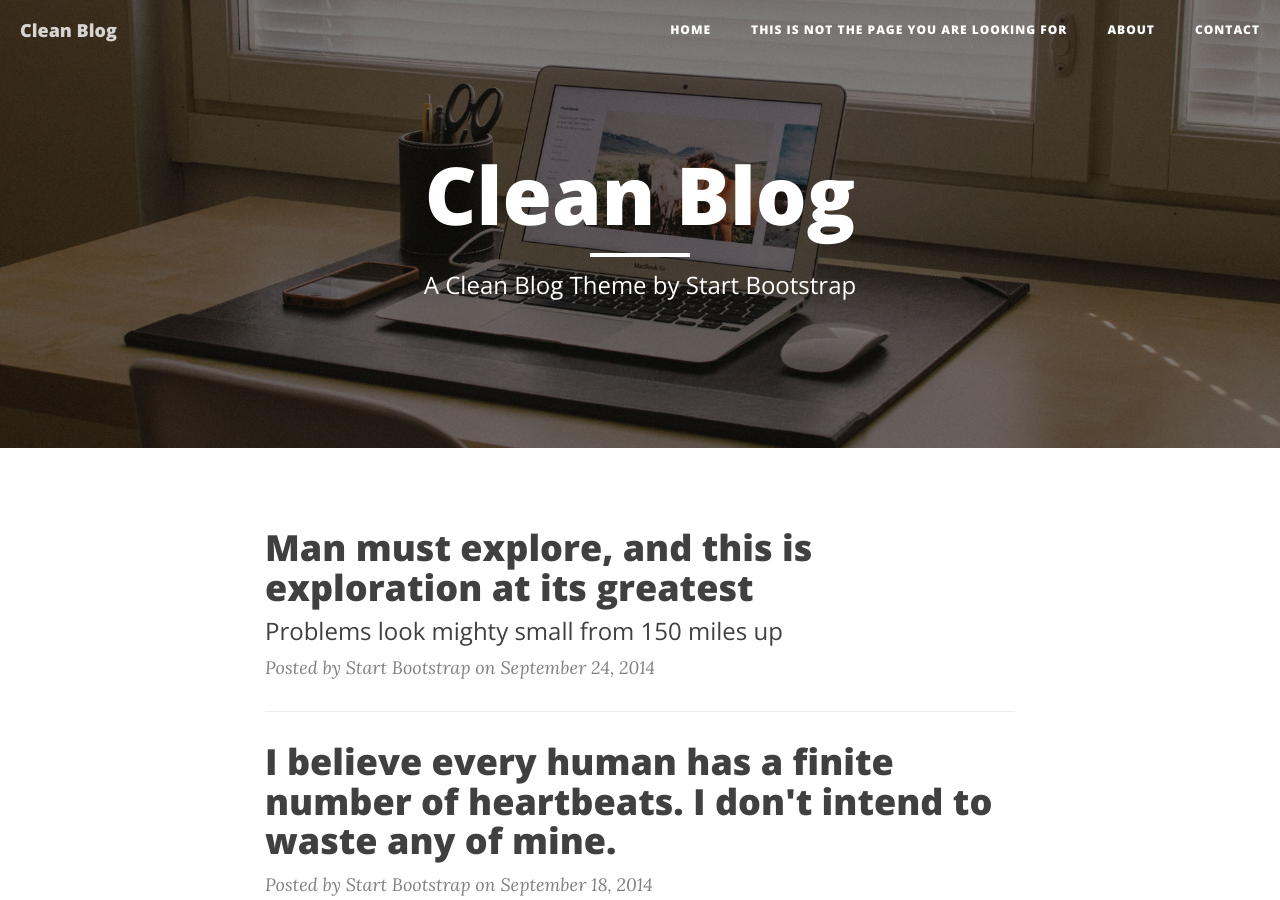
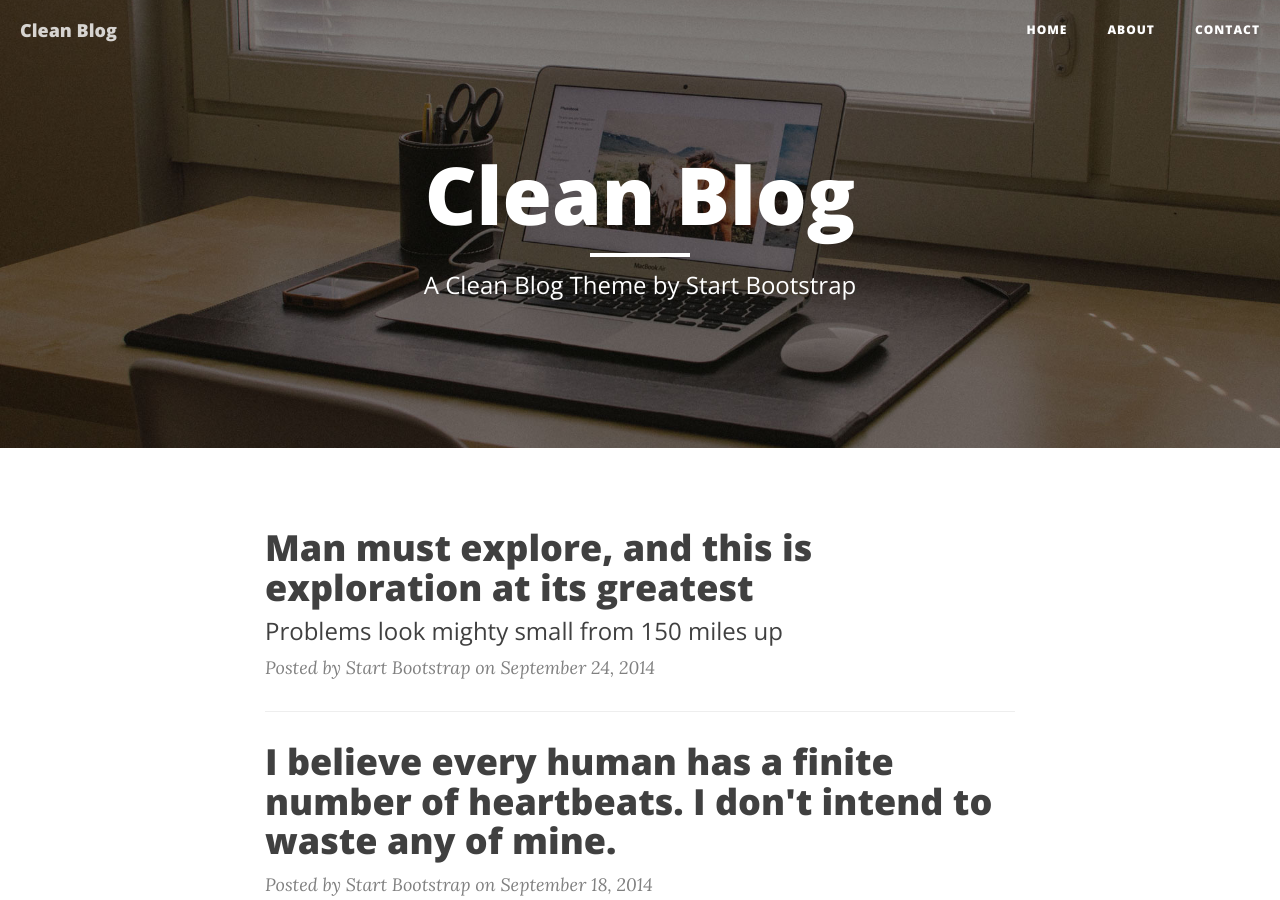
Before and after one commit to florianriche/florianriche, a Jekyll site: the page built from index.html, in a window 1280 px wide and 900 px high. Built offline with Jekyll 4.4.1, drawn with Linux system fonts in a browser that asks for light colours; nearby versions of some CDN libraries; the list of posts is cut into pages by our own code.

Commit message:
envoi 404

```diff
--- a/404.html
+++ b/404.html
@@ -1,8 +1,4 @@
 ---
-layout: page
-title: "This is not the page you are looking for"
-description: "Have questions? I have answers (maybe)."
-header-img: "img/contact-bg.jpg"
 permalink: /404.html
 ---
 
```
